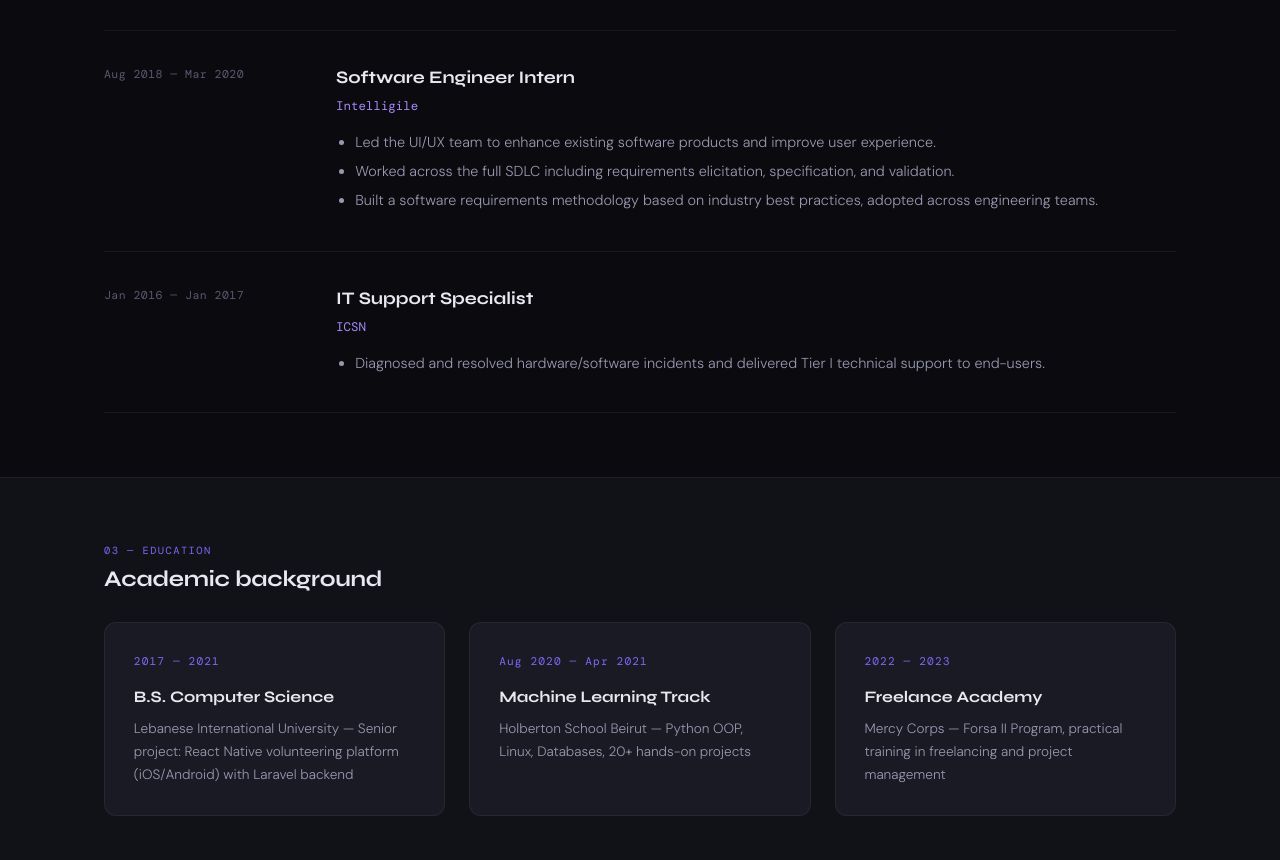
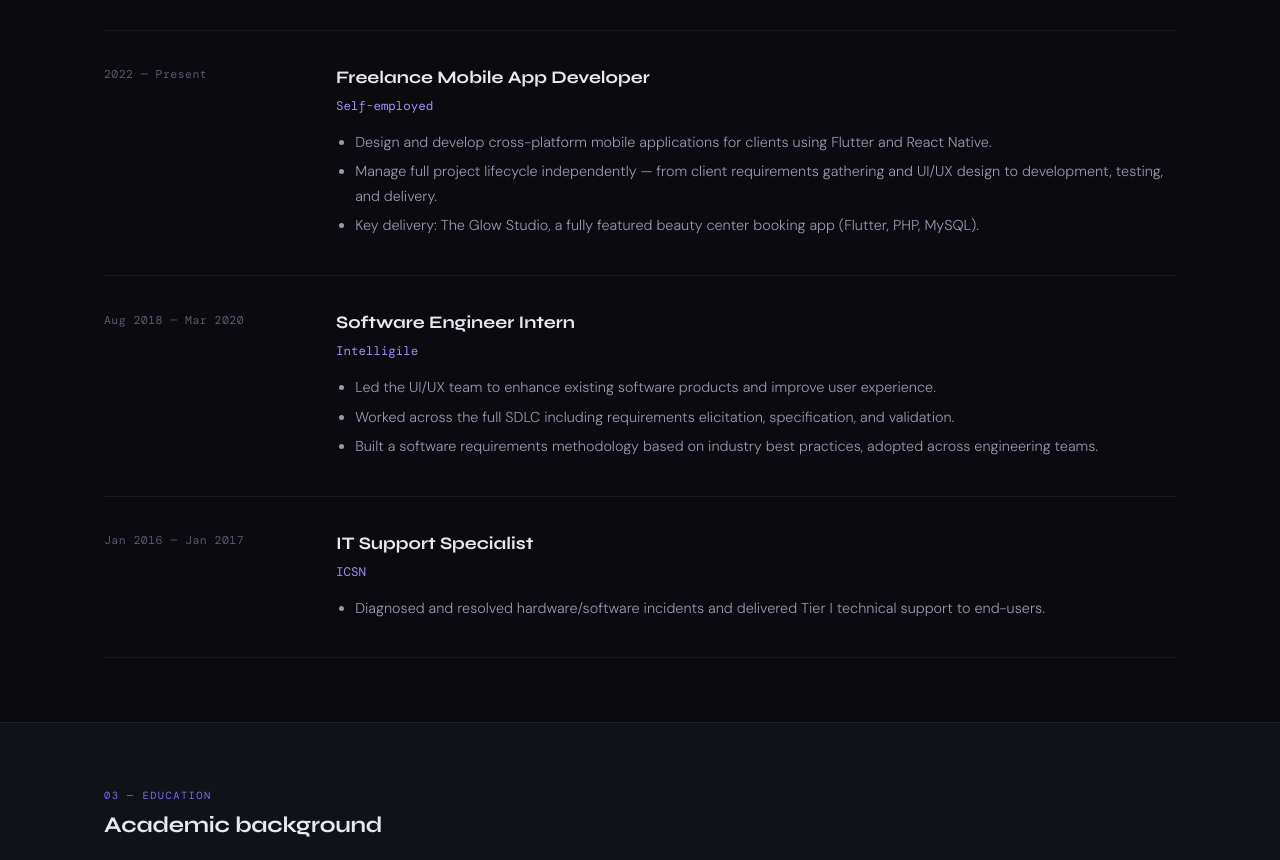
Before and after one commit to KamalTaleb/KamalTaleb.github.io, a plain HTML site: page index.html in a window 1280 px wide. Shown: the part 1805-2665 px from the top of the page. Drawn offline with nearby package versions, Linux system fonts and the light colour scheme; a web font is replaced by a local one.

Commit message:
Add files via upload

```diff
--- a/index.html
+++ b/index.html
@@ -594,6 +594,19 @@
         </div>
 
         <div class="exp-item reveal">
+          <div class="exp-dates">2022 — Present</div>
+          <div>
+            <div class="exp-role">Freelance Mobile App Developer</div>
+            <div class="exp-company">Self-employed</div>
+            <ul class="exp-desc">
+              <li>Design and develop cross-platform mobile applications for clients using Flutter and React Native.</li>
+              <li>Manage full project lifecycle independently — from client requirements gathering and UI/UX design to development, testing, and delivery.</li>
+              <li>Key delivery: The Glow Studio, a fully featured beauty center booking app (Flutter, PHP, MySQL).</li>
+            </ul>
+          </div>
+        </div>
+
+        <div class="exp-item reveal">
           <div class="exp-dates">Aug 2018 — Mar 2020</div>
           <div>
             <div class="exp-role">Software Engineer Intern</div>
```
